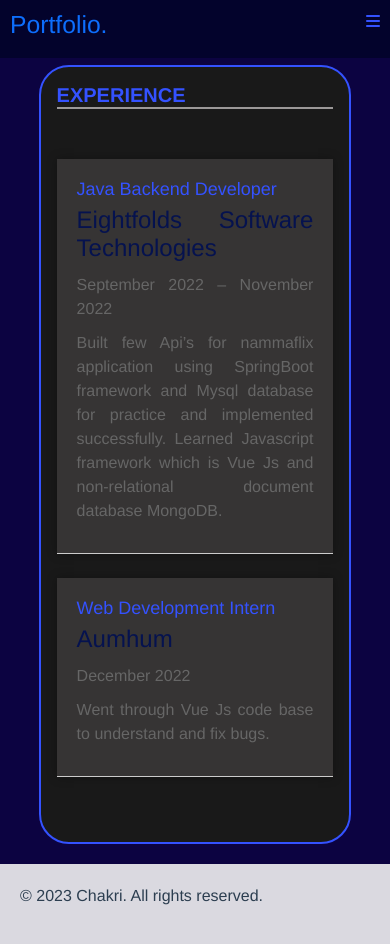
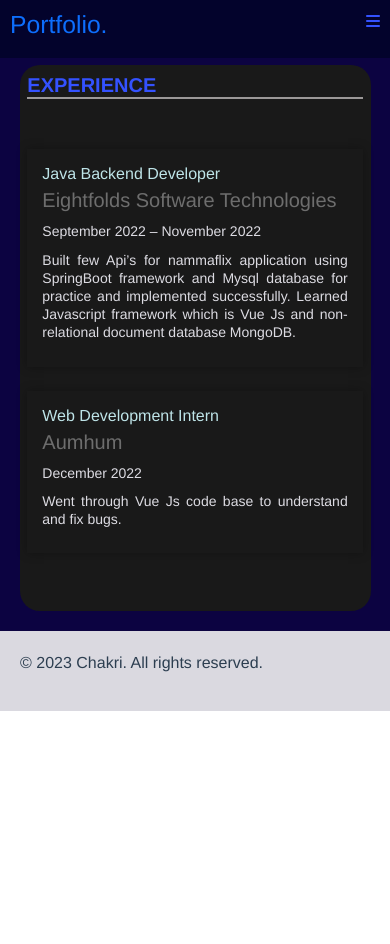
Before and after one commit to chakri-abskkidoob/Chakri-portfolio, a Vue app in the folder chakri-portfolio/: page /#/experience in a window 390 px wide. After the commit the page ends 844 px from the top, so only its background shows below. Built offline with nearby package versions, Linux system fonts and the light colour scheme; a small style sheet from the web is missing.

Commit message:
added media queries for all the pages

```diff
--- a/chakri-portfolio/src/App.vue
+++ b/chakri-portfolio/src/App.vue
@@ -363,7 +363,7 @@ top: 0;
 left: 0;
 width: 100%;
 height: 100%;
-background-color: #230de6;
+background-color: #8980dbc7;
 color: #fff;
 z-index: 9999;
 transform: translateX(-100%);
--- a/chakri-portfolio/src/components/About.vue
+++ b/chakri-portfolio/src/components/About.vue
@@ -2,8 +2,8 @@
   <div id="main">
     <div id="left-half">
       <h2 style="font-weight: bold; color: white">Hi, I am</h2>
-      <h1 style="color: #3452ff; font-weight: bold">CHAKRAVARTHI</h1>
-      <h1 style="font-weight: bold; color: white">PASUMARTHI</h1>
+      <h1 style="color: #3452ff; font-weight: bold">CHAKRAVARTHI PASUMARTHI</h1>
+      <!-- <h1 style="font-weight: bold; color: white">PASUMARTHI</h1> -->
       <h2 style="color: white; font-family: cursive">Java Backend Developer</h2>
       <br>
       <div class="links">
@@ -21,7 +21,7 @@
       </div>
       </div>
     </div>
-    <div id="right-half"></div>
+      <img id="right-half" src="../assets/chakri2.jpg" alt="">
   </div>
   <div id="main2">
     <h5
@@ -70,7 +70,7 @@ export default {
   border: 2px solid #3452ff;
 }
 #left-half {
-  width: 40%;
+  width: 45%;
   text-align: left;
   padding: 3%;
   /* border-radius: 10% 100%/120%; */
@@ -82,15 +82,14 @@ export default {
   box-shadow: 0px 0px 20px rgba(233, 240, 200, 0.5);
 } */
 #right-half {
-  width: 40%;
+  width: 30%;
   border-radius: 50% 20% / 10% 40%;
   text-align: center;
-  padding: 3%;
   background-color: rgba(0, 0, 0, 0.315);
   box-shadow: 0px 0px 10px rgba(0, 0, 0, 0.3);
   transition: box-shadow 0.3s ease-in-out;
-  background-image: url(../assets/chakri2.jpg);
-  background-size: 120%;
+  /* background-image: url(../assets/chakri2.jpg);
+  background-size: 120%; */
 }
 .route{
     text-decoration: none;
@@ -103,4 +102,44 @@ export default {
     font-size: 14px;
     padding:5px;
 }
+
+/* media queries */
+/* For devices with a max width of 768px */
+@media only screen and (max-width: 768px) {
+  #left-half {
+    text-align: left;
+  }
+
+  #right-half {
+    display: none;
+  }
+}
+
+/* For devices with a min width of 769px and a max width of 1024px */
+@media only screen and (min-width: 769px) and (max-width: 1024px) {
+  #left-half {
+    width: 70%;
+  }
+
+  #right-half {
+    width: 30%;
+  }
+}
+
+/* For devices with a min width of 1025px */
+@media only screen and (min-width: 1025px) {
+  #left-half {
+    width: 50%;
+  }
+
+  #right-half {
+    width: 50%;
+    display: block;
+  }
+
+  #main2 {
+    padding: 2%;
+  }
+}
+
 </style>
--- a/chakri-portfolio/src/components/Certifications.vue
+++ b/chakri-portfolio/src/components/Certifications.vue
@@ -13,13 +13,13 @@
     <div class="certifications">
       <ul>
         <li>Full stack Web Development
-            <p>lerantlkmlmlmlkmkmklmkmklmkl</p>
+          <p>I have learnt this in Masai School for 6 months starting from scartch</p>
         </li>
         <li>ARC International Internship
-            <p>lerantlkmlmlmlkmkmklmkmklmkl</p>
+          <p>I have learnt this in Masai School for 6 months starting from scartch</p>
         </li>
         <li>Cybersecurity Awareness Training
-            <p>lerantlkmlmlmlkmkmklmkmklmkl</p>
+          <p>I have learnt this in Masai School for 6 months starting from scartch</p>
         </li>
       </ul>
     </div>
@@ -64,4 +64,44 @@ certifications ul {
   transform: translateY(-5px);
   box-shadow: 0 5px 10px rgba(0, 0, 0, 0.3);
 }
+li{
+  border-bottom: 1px solid #aba4a4;
+}
+
+/* media queries */
+/* For screens smaller than 768px (tablets) */
+@media (max-width: 767px) {
+  #main6 {
+    padding: 10px;
+    border:none;
+  }
+  .certifications li {
+    font-size: 16px;
+    line-height: 1.2;
+  }
+}
+
+/* For screens between 768px and 1024px (small laptops and tablets) */
+@media (min-width: 768px) and (max-width: 1023px) {
+  #main6 {
+    padding: 20px;
+  }
+  .certifications li {
+    font-size: 18px;
+    line-height: 1.3;
+  }
+}
+
+/* For screens larger than 1024px (desktops and large laptops) */
+@media (min-width: 1024px) {
+  #main6 {
+    padding: 30px;
+  }
+  .certifications li {
+    font-size: 20px;
+    line-height: 1.4;
+  }
+}
+
+
 </style>
--- a/chakri-portfolio/src/components/Contact.vue
+++ b/chakri-portfolio/src/components/Contact.vue
@@ -110,4 +110,35 @@ export default {
 .contact-form button:hover {
   background-color: #ff6b6b;
 }
+
+/* media queries */
+@media (max-width: 767px) {
+  #main9{
+    border:none;
+  }
+  .container {
+    flex-direction: column;
+    align-items: center;
+  }
+
+  .links {
+    margin-bottom: 20px;
+  }
+
+  .contact-form {
+    width: 100%;
+  }
+
+  input[type="text"],
+  input[type="email"],
+  textarea {
+    width: 100%;
+    margin-bottom: 15px;
+  }
+
+  button[type="submit"] {
+    width: 100%;
+  }
+}
+
 </style>
--- a/chakri-portfolio/src/components/Education.vue
+++ b/chakri-portfolio/src/components/Education.vue
@@ -35,13 +35,7 @@
         <p>2017 – 2021</p>
         <p> I am an experienced backend developer who has worked at Eightfolds
       Software Technologies. My primary project involved developing an OTT
-      platform named Nammaflix using Java, Spring Boot, and MySQL. As a web
-      development intern, I also gained experience in code base management and
-      implementing changes. My core values include a strong understanding of
-      Java, Spring Boot, MySQL, HTML, CSS, JavaScript, and Vue.js. I am
-      passionate about learning new technologies, working on large projects, and
-      building my own projects. In the next five years, I aim to become the best
-      Java backend developer and achieve a better work-life balance.</p>
+      platform named Nammaflix using Java, Spring Boot, and MySQL.</p>
       </div>
     </div>
   </div>
@@ -105,4 +99,64 @@ p {
   margin: 10px 0;
   font-size: 13px;
 }
+
+/* media queries */
+/* For screens smaller than 576px */
+@media (max-width: 575.98px) {
+  #main3 {
+    width: 90%;
+    padding: 2%;
+    border: none;
+  }
+  #main3 h5 {
+    font-size: 16px;
+  }
+  #main3-inner {
+    display: flex;
+    flex-direction: column;
+  }
+  #masai,
+  #vishnu {
+    width: 100%;
+    margin-bottom: 20px;
+  }
+}
+
+/* For screens larger than or equal to 576px */
+@media (min-width: 576px) {
+  #main3-inner {
+    display: flex;
+    justify-content: space-between;
+    align-items: flex-start;
+  }
+  #masai,
+  #vishnu {
+    width: 48%;
+  }
+}
+
+/* For screens larger than or equal to 768px */
+@media (min-width: 768px) {
+  #masai,
+  #vishnu {
+    width: 48%;
+  }
+}
+
+/* For screens larger than or equal to 992px */
+@media (min-width: 992px) {
+  #masai,
+  #vishnu {
+    width: 48%;
+  }
+}
+
+/* For screens larger than or equal to 1200px */
+@media (min-width: 1200px) {
+  #masai,
+  #vishnu {
+    width: 48%;
+  }
+}
+
 </style>
--- a/chakri-portfolio/src/components/Experience.vue
+++ b/chakri-portfolio/src/components/Experience.vue
@@ -1,4 +1,4 @@
-<template>
+<!-- <template>
     <div id="main5">
     <h5
       style="
@@ -31,15 +31,15 @@
       </div>
     </div>
   </div>
-</template>
+</template> -->
 
-<script>
+<!-- <script>
 export default{
     name : 'ExperiencePage'
 }
-</script>
+</script> -->
 
-<style>
+<!-- <style>
 #main5 {
   background-color: rgb(25, 25, 25);
   width: 80%;
@@ -88,4 +88,128 @@ export default{
   margin-bottom: 10px;
   color: #666;
 }
+</style> -->
+
+<template>
+  <div id="main5">
+    <h5
+      style="
+        margin: auto;
+        font-weight: bold;
+        color: #3452ff;
+        border-bottom: 2px solid rgb(155, 152, 152);
+      "
+    >
+      EXPERIENCE
+    </h5>
+    <div id="main5-experience">
+      <div id="eightfolds">
+        <h4>Java Backend Developer</h4>
+        <h3>Eightfolds Software Technologies</h3>
+        <p>September 2022 – November 2022</p>
+        <p>
+          Built few Api’s for nammaflix application using SpringBoot framework
+          and Mysql database for practice and implemented successfully. Learned
+          Javascript framework which is Vue Js and non-relational document
+          database MongoDB.
+        </p>
+      </div>
+      <br />
+      <div id="aumhum">
+        <h4>Web Development Intern</h4>
+        <h3>Aumhum</h3>
+        <p>December 2022</p>
+        <p>Went through Vue Js code base to understand and fix bugs.</p>
+      </div>
+    </div>
+  </div>
+</template>
+
+<script>
+export default {
+  name: "ExperiencePage",
+};
+</script>
+
+<style>
+#main5 {
+  background-color: rgb(25, 25, 25);
+  width: 80%;
+  margin: auto;
+  padding: 4%;
+  border-radius: 30px;
+  margin-top: 2%;
+  border: 2px solid #3452ff;
+}
+
+#main5-experience {
+  margin: 50px auto;
+  max-width: 800px;
+}
+
+#eightfolds,
+#aumhum {
+  width: 100%;
+  /* background-color: #363434; */
+  padding: 20px;
+  color: #fff;
+  box-shadow: 0px 0px 10px rgba(0, 0, 0, 0.3);
+  /* border-radius: 5%; */
+}
+
+#eightfolds h4,
+#aumhum h4 {
+  font-size: 18px;
+  margin-bottom: 5px;
+  color: #c6edf1f4;
+}
+
+#eightfolds h3,
+#aumhum h3 {
+  font-size: 24px;
+  margin-bottom: 10px;
+  color: #ffffff5e;
+}
+
+#eightfolds p,
+#aumhum p {
+  font-size: 16px;
+  line-height: 1.5;
+  margin-bottom: 10px;
+  color: #edecf3ec;
+}
+
+/* Media Queries */
+
+/* For screens smaller than 768px */
+@media (max-width: 767.98px) {
+  #main5 {
+    width: 90%;
+    padding: 2%;
+    border-radius: 20px;
+    border: none;
+  }
+
+  #eightfolds,
+  #aumhum {
+    padding: 15px;
+    /* border-radius: 2%; */
+  }
+
+  #eightfolds h4,
+  #aumhum h4 {
+    font-size: 16px;
+  }
+
+  #eightfolds h3,
+  #aumhum h3 {
+    font-size: 20px;
+  }
+
+  #eightfolds p,
+  #aumhum p {
+    font-size: 14px;
+    line-height: 1.3;
+  }
+}
 </style>
--- a/chakri-portfolio/src/components/Interests.vue
+++ b/chakri-portfolio/src/components/Interests.vue
@@ -159,4 +159,42 @@ export default {
   font-size: 30px;
   color: #3452ff;
 }
+
+
+/* media queries */
+/* For screens smaller than 768px (i.e. tablets) */
+@media only screen and (max-width: 767px) {
+  #main7{
+    border:none;
+  }
+  .interests ul {
+    display: flex;
+    flex-direction: column;
+  }
+  .interests li {
+    margin-bottom: 20px;
+  }
+}
+
+/* For screens smaller than 576px (i.e. mobile phones) */
+@media only screen and (max-width: 575px) {
+  .interests li {
+    display: flex;
+    flex-direction: column;
+  }
+  .interests li .popup {
+    position: static;
+    opacity: 1;
+    visibility: visible;
+    margin-top: 10px;
+    margin-left: 0;
+    padding: 10px;
+    background-color: #f5f5f5;
+    border: 1px solid #ccc;
+  }
+  .interests li .popup p {
+    margin: 0;
+  }
+}
+
 </style>
--- a/chakri-portfolio/src/components/Projects.vue
+++ b/chakri-portfolio/src/components/Projects.vue
@@ -82,6 +82,7 @@
     </div>
   </div>
 </template>
+
 <script>
 export default{
     name : 'ProjectsPage'
@@ -100,18 +101,23 @@ export default{
 #main4-project {
   margin: 50px auto;
   max-width: 800px;
-  display: grid;
+  /* display: grid;
   grid-template-columns: repeat(3, 1fr);
-  grid-gap: 20px;
+  grid-gap: 20px; */
+  display: flex;
+    flex-wrap: wrap;
 }
 
 .project {
-  background-color: #fff;
+  /* background-color: #fff; */
   border-radius: 10px;
   box-shadow: 0px 0px 10px rgba(0, 0, 0, 0.3);
   overflow: hidden;
   transition: transform 0.3s ease-in-out;
   position: relative;
+
+  width: 33.33%;
+  padding: 10px;
 }
 
 .project:hover {
@@ -210,4 +216,32 @@ export default{
   background-color: #3452ff;
   color: #fff;
 }
+
+
+
+/* media queries */
+@media only screen and (max-width: 767px) {
+    /* Mobile view */
+    #main4{
+      border: none;
+    }
+    .project {
+      width: 100%;
+    }
+  }
+
+  @media only screen and (min-width: 768px) and (max-width: 991px) {
+    /* Tablet view */
+    .project {
+      width: 50%;
+    }
+  }
+
+  @media only screen and (min-width: 992px) {
+    /* Laptop view */
+    .project {
+      width: 33.33%;
+    }
+  }
+
 </style>
--- a/chakri-portfolio/src/components/Skills.vue
+++ b/chakri-portfolio/src/components/Skills.vue
@@ -169,4 +169,11 @@ export default {
   font-weight: bold;
   color: #3452ff;
 }
+
+/* media queries */
+@media only screen and (max-width: 767px) {
+  #main8{
+    border:none;
+  }
+}
 </style>
```
